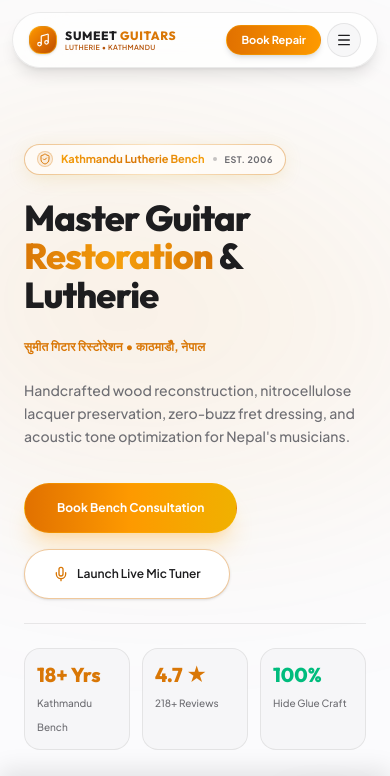
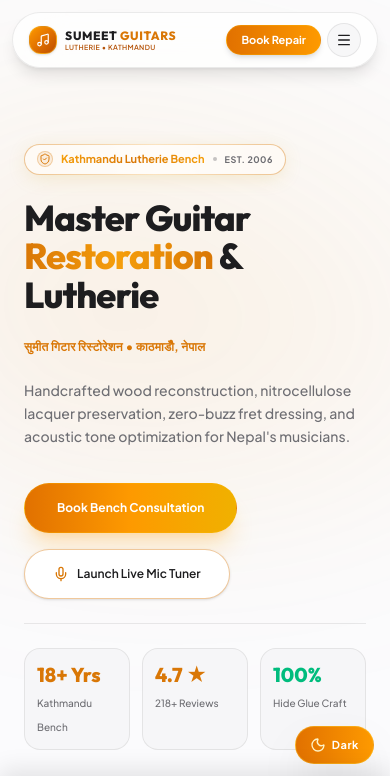
Before and after one commit to pwnjoshi/SUMEET-Guitar-Restoration, a Next.js app: page / in a window 390 px wide. Shown: the top 776 px of the page. Built offline with nearby package versions, Linux system fonts and the light colour scheme.

Commit message:
Adjust mobile theme switcher position above bottom dock navigation bar

```diff
--- a/src/components/ThemeProvider.tsx
+++ b/src/components/ThemeProvider.tsx
@@ -39,7 +39,7 @@ export function ThemeProvider({ children }: { children: React.ReactNode }) {
       {/* Floating Theme Switcher Button */}
       <button
         onClick={toggleTheme}
-        className="fixed bottom-6 right-6 z-50 px-4 py-3 rounded-full bg-gradient-to-r from-amber-600 to-amber-500 text-white border border-amber-300/40 shadow-2xl transition-colors flex items-center gap-2 font-mono-custom text-xs font-bold group"
+        className="fixed bottom-20 sm:bottom-6 right-4 sm:right-6 z-40 px-3.5 sm:px-4 py-2.5 sm:py-3 rounded-full bg-gradient-to-r from-amber-600 to-amber-500 text-white border border-amber-300/40 shadow-2xl transition-colors flex items-center gap-1.5 sm:gap-2 font-mono-custom text-[11px] sm:text-xs font-bold group"
         title={`Switch to ${theme === "dark" ? "Light" : "Dark"} Mode`}
       >
         {theme === "dark" ? (
```
